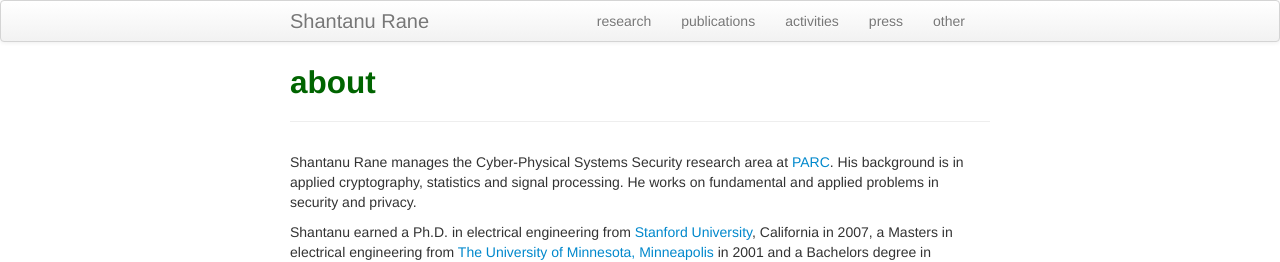
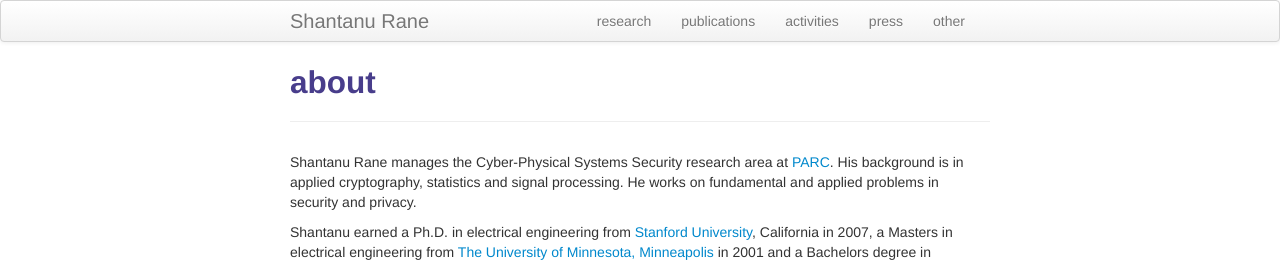
Before and after one commit to shantanudrane/shantanudrane.github.io, a Jekyll site: the page built from index.md, in a window 1280 px wide. Shown: the top 262 px of the page. Built offline with Jekyll 4.4.1, drawn with Linux system fonts in a browser that asks for light colours.

Commit message:
Corrected colors in CSS

```diff
--- a/assets/themes/twitter/css/kbroman.css
+++ b/assets/themes/twitter/css/kbroman.css
@@ -57,10 +57,10 @@ td.right {
 }
 
 
-h1 {
+h1, h2 {
     color: darkslateblue;
 }
 
-h2, h3, h4 {
+h3, h4 {
     color: darkgreen;
 }
```
